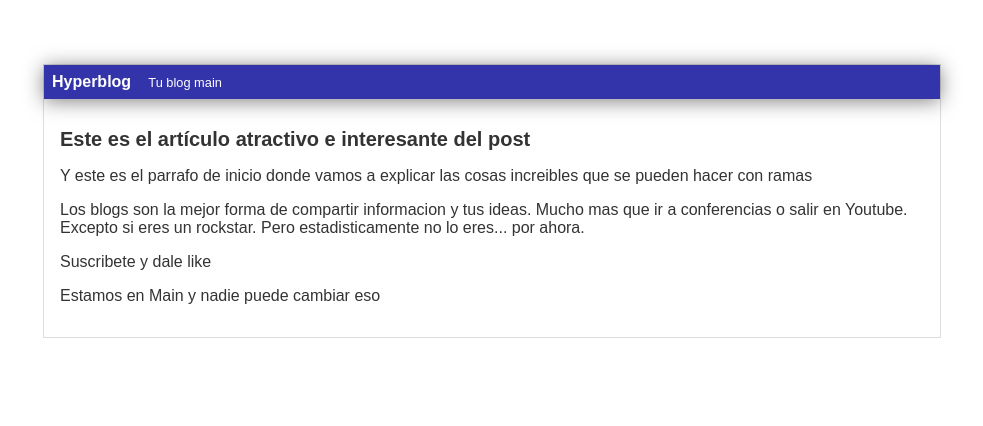
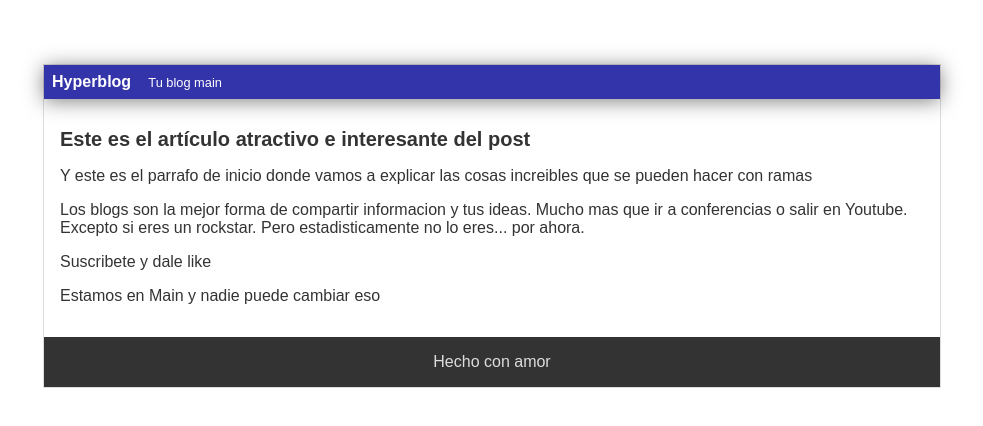
Before and after one commit to oscarmaciasc/Hyperblog, a plain HTML site: page index.html in a window 1280 px wide. Shown: the whole page, without its empty margins (148-1131 px from the left). Drawn offline with Linux system fonts and the light colour scheme.

Commit message:
Footer terminado

```diff
--- a/index.html
+++ b/index.html
@@ -22,6 +22,9 @@
             <p>Suscribete y dale like</p>
             <p>Estamos en Main y nadie puede cambiar eso</p>
         </div>
+        <div id="footer">
+            Hecho con amor
+        </div>
     </div>
 </body>
 </html>
--- a/styles.css
+++ b/styles.css
@@ -41,3 +41,10 @@ body
 #post {
     padding: 1em;
 }
+
+#footer{
+    text-align: center;
+    padding: 1rem;
+    background-color: #333;
+    color: #DDD;
+}
```
